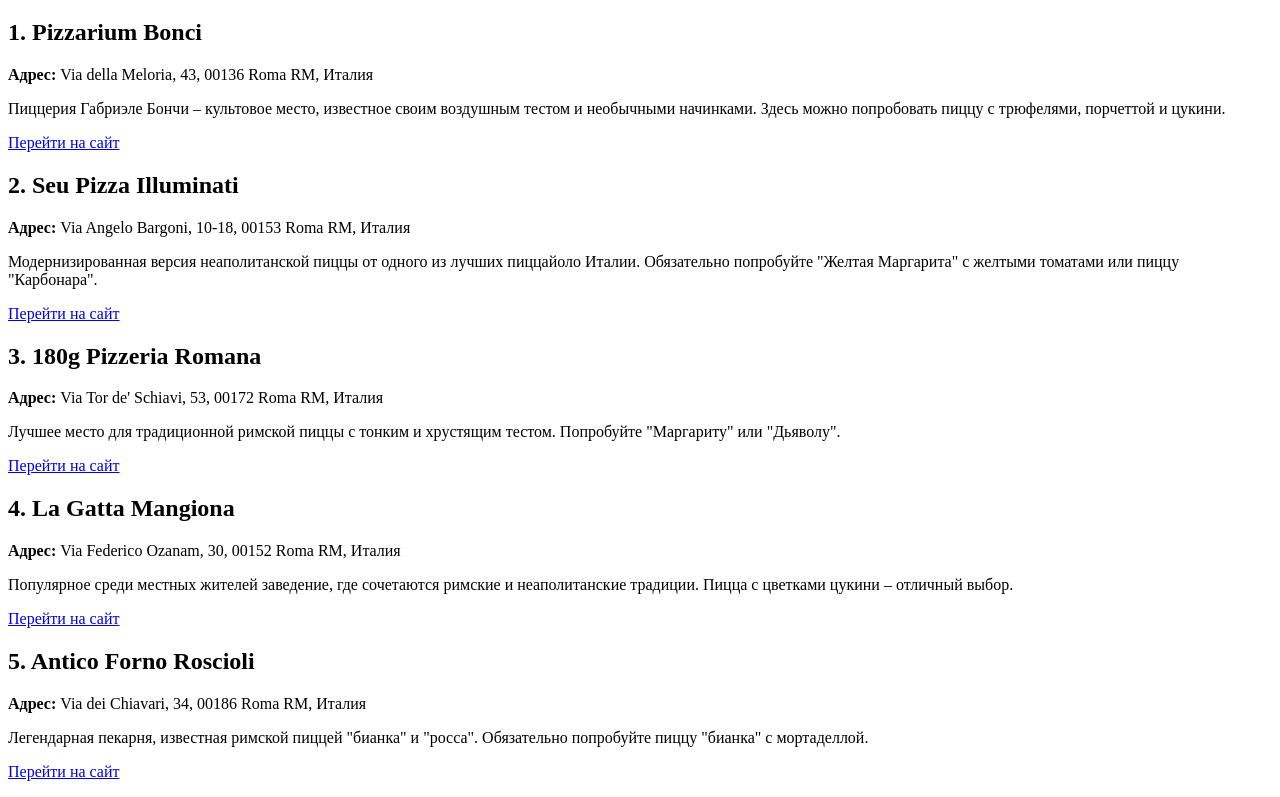
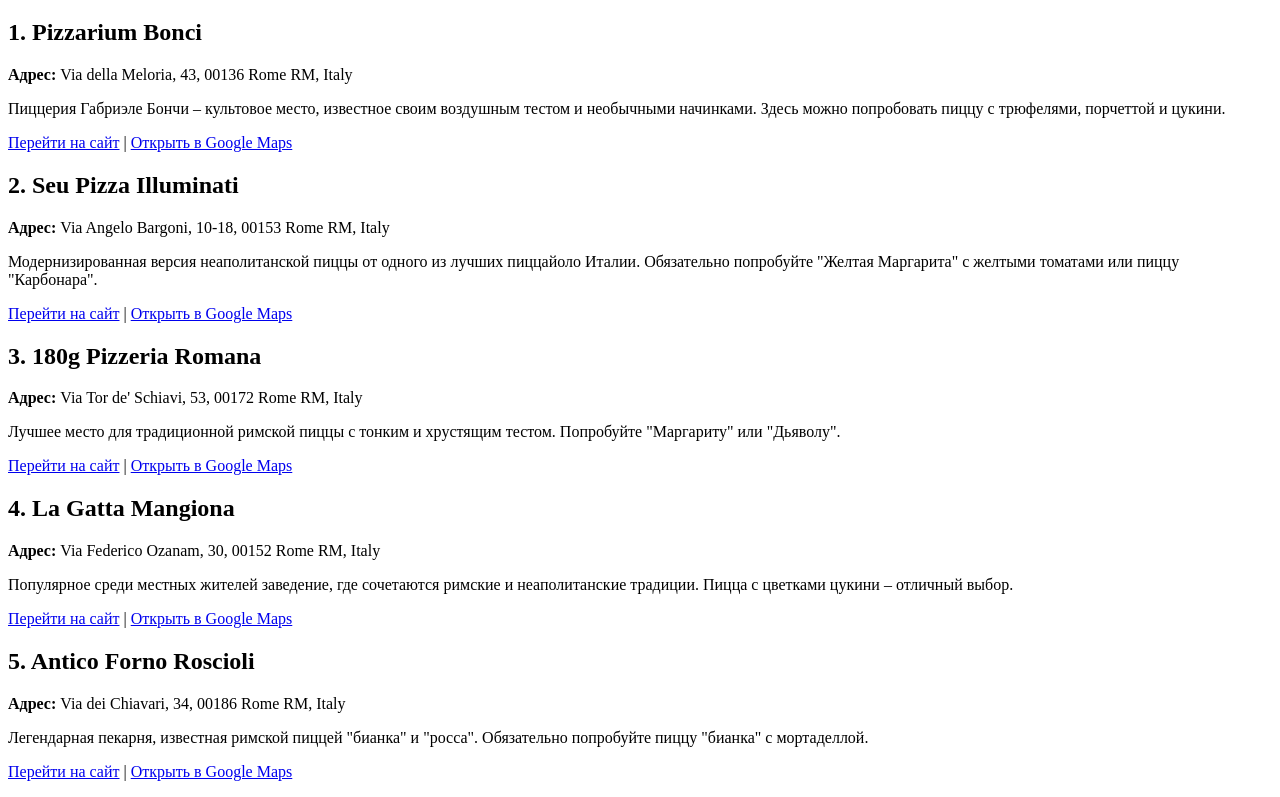
Before and after one commit to masidorov/italy_2025, a plain HTML site: page rome_walks/pizza_places.html in a window 1280 px wide. Shown: the part 61-858 px from the top of the page. Drawn offline with Linux system fonts and the light colour scheme.

Commit message:
Update pizza_places.html

```diff
--- a/rome_walks/pizza_places.html
+++ b/rome_walks/pizza_places.html
@@ -9,29 +9,29 @@
     <h1>Где попробовать лучшую пиццу в Риме?</h1>
 
     <h2>1. Pizzarium Bonci</h2>
-    <p><strong>Адрес:</strong> Via della Meloria, 43, 00136 Roma RM, Италия</p>
+    <p><strong>Адрес:</strong> Via della Meloria, 43, 00136 Rome RM, Italy</p>
     <p>Пиццерия Габриэле Бончи – культовое место, известное своим воздушным тестом и необычными начинками. Здесь можно попробовать пиццу с трюфелями, порчеттой и цукини.</p>
-    <p><a href="https://www.bonci.it/" target="_blank">Перейти на сайт</a></p>
+    <p><a href="https://www.bonci.it/" target="_blank">Перейти на сайт</a> | <a href="https://www.google.com/maps/search/?api=1&query=Via+della+Meloria,+43,+00136+Rome+RM,+Italy" target="_blank">Открыть в Google Maps</a></p>
 
     <h2>2. Seu Pizza Illuminati</h2>
-    <p><strong>Адрес:</strong> Via Angelo Bargoni, 10-18, 00153 Roma RM, Италия</p>
+    <p><strong>Адрес:</strong> Via Angelo Bargoni, 10-18, 00153 Rome RM, Italy</p>
     <p>Модернизированная версия неаполитанской пиццы от одного из лучших пиццайоло Италии. Обязательно попробуйте "Желтая Маргарита" с желтыми томатами или пиццу "Карбонара".</p>
-    <p><a href="https://www.seupizza.it/" target="_blank">Перейти на сайт</a></p>
+    <p><a href="https://www.seupizza.it/" target="_blank">Перейти на сайт</a> | <a href="https://www.google.com/maps/search/?api=1&query=Via+Angelo+Bargoni,+10-18,+00153+Rome+RM,+Italy" target="_blank">Открыть в Google Maps</a></p>
 
     <h2>3. 180g Pizzeria Romana</h2>
-    <p><strong>Адрес:</strong> Via Tor de' Schiavi, 53, 00172 Roma RM, Италия</p>
+    <p><strong>Адрес:</strong> Via Tor de' Schiavi, 53, 00172 Rome RM, Italy</p>
     <p>Лучшее место для традиционной римской пиццы с тонким и хрустящим тестом. Попробуйте "Маргариту" или "Дьяволу".</p>
-    <p><a href="https://www.180gpizzeriaromana.it/" target="_blank">Перейти на сайт</a></p>
+    <p><a href="https://www.180gpizzeriaromana.it/" target="_blank">Перейти на сайт</a> | <a href="https://www.google.com/maps/search/?api=1&query=Via+Tor+de'+Schiavi,+53,+00172+Rome+RM,+Italy" target="_blank">Открыть в Google Maps</a></p>
 
     <h2>4. La Gatta Mangiona</h2>
-    <p><strong>Адрес:</strong> Via Federico Ozanam, 30, 00152 Roma RM, Италия</p>
+    <p><strong>Адрес:</strong> Via Federico Ozanam, 30, 00152 Rome RM, Italy</p>
     <p>Популярное среди местных жителей заведение, где сочетаются римские и неаполитанские традиции. Пицца с цветками цукини – отличный выбор.</p>
-    <p><a href="http://www.lagattamangiona.com/" target="_blank">Перейти на сайт</a></p>
+    <p><a href="http://www.lagattamangiona.com/" target="_blank">Перейти на сайт</a> | <a href="https://www.google.com/maps/search/?api=1&query=Via+Federico+Ozanam,+30,+00152+Rome+RM,+Italy" target="_blank">Открыть в Google Maps</a></p>
 
     <h2>5. Antico Forno Roscioli</h2>
-    <p><strong>Адрес:</strong> Via dei Chiavari, 34, 00186 Roma RM, Италия</p>
+    <p><strong>Адрес:</strong> Via dei Chiavari, 34, 00186 Rome RM, Italy</p>
     <p>Легендарная пекарня, известная римской пиццей "бианка" и "росса". Обязательно попробуйте пиццу "бианка" с мортаделлой.</p>
-    <p><a href="https://www.roscioli.com/forno" target="_blank">Перейти на сайт</a></p>
+    <p><a href="https://www.roscioli.com/forno" target="_blank">Перейти на сайт</a> | <a href="https://www.google.com/maps/search/?api=1&query=Via+dei+Chiavari,+34,+00186+Rome+RM,+Italy" target="_blank">Открыть в Google Maps</a></p>
 
 </body>
 </html>
```
